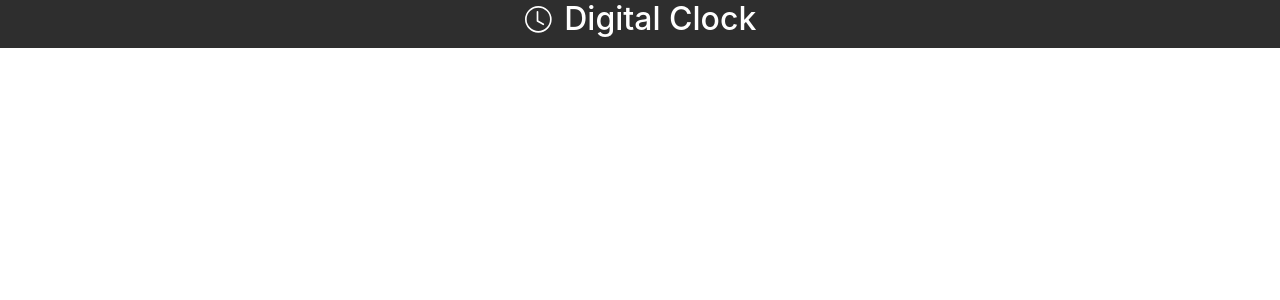
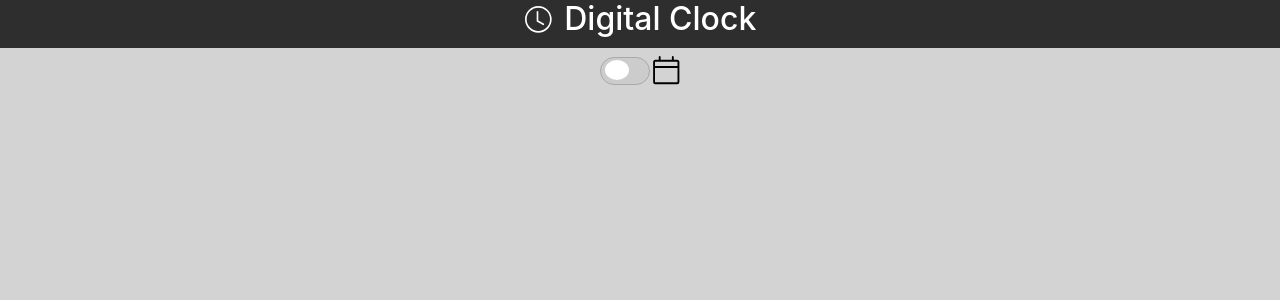
Before and after one commit to Gagandeep39/react-digital-clock, a React (Create React App) app: page / in a window 1280 px wide. Shown: the top 300 px of the page. Built offline with nearby package versions, Linux system fonts and the light colour scheme.

Commit message:
Added toggle button

```diff
--- a/src/App.js
+++ b/src/App.js
@@ -2,12 +2,14 @@ import React, { Component } from 'react';
 import logo from './logo.svg';
 import './App.css';
 import HeaderComponent from './components/Header/HeaderComponent';
+import ToggleButtonComponent from './components/ToggleButton/ToggleButtonComponent';
 
 class App extends Component {
   render () {
     return (
       <div>
         <HeaderComponent />
+        <ToggleButtonComponent />
       </div>
     );
   }
```
